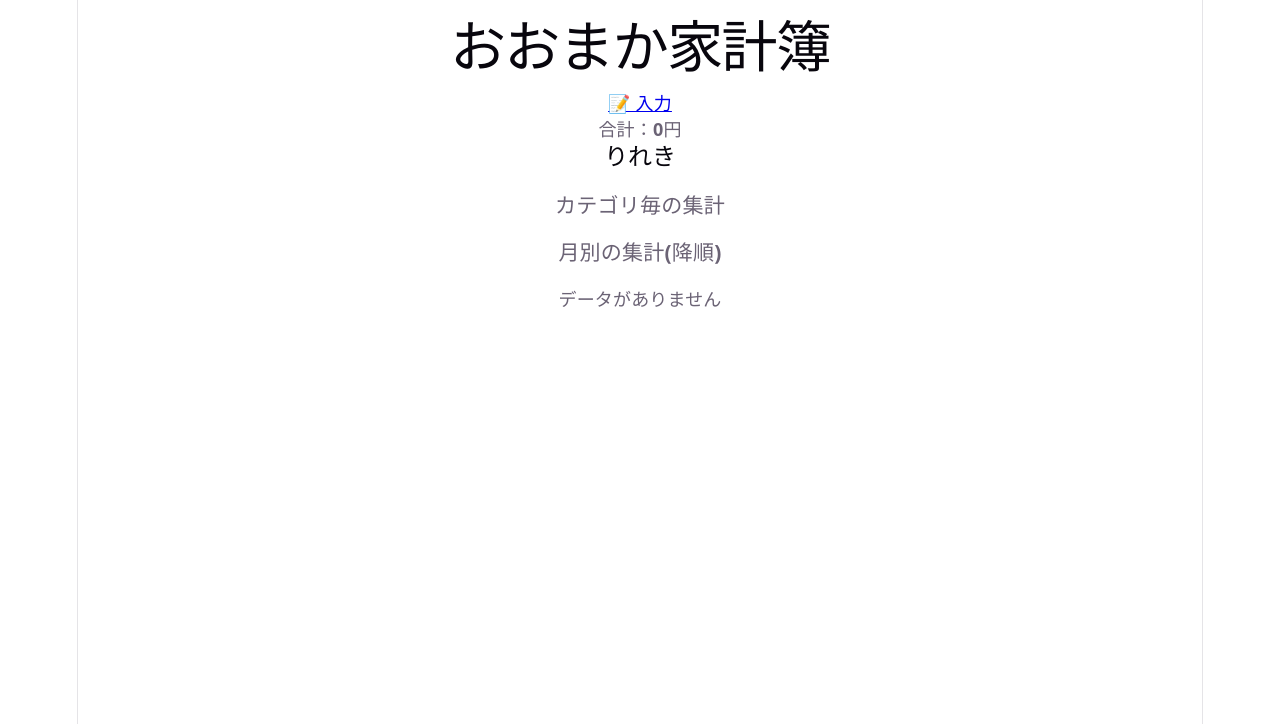
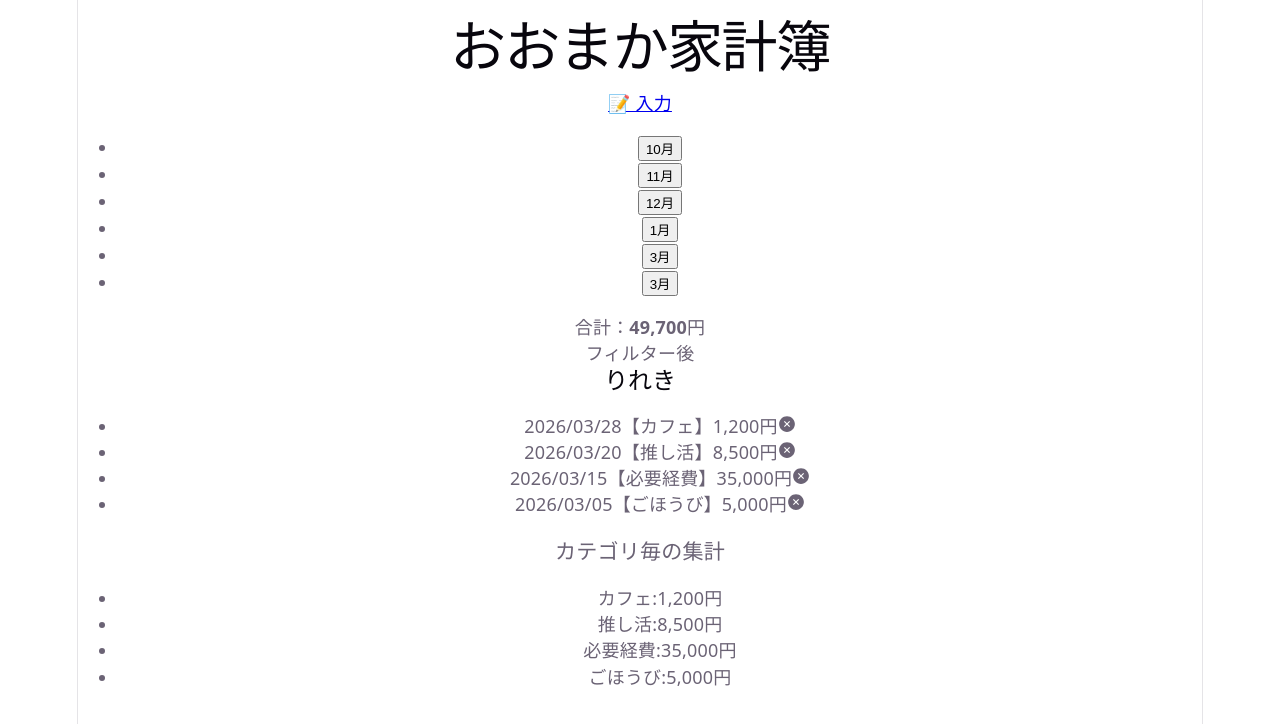
Before and after one commit to hayami-dev/omakakakeibo-front, a React (Vite) app: page / in a window 1280 px wide. Shown: the top 724 px of the page. Built offline with nearby package versions, Linux system fonts and the light colour scheme.

Commit message:
一時コミット

```diff
--- a/src/DateUtils.js
+++ b/src/DateUtils.js
@@ -1,3 +1,5 @@
+// yyyy-MM-dd
+// InputFormでの入力に使用
 export const getFormattedDate = (
   yearOffset = 0,
   monthOffset = 0,
@@ -19,3 +21,25 @@ export const getFormattedDate = (
     .format(date)
     .replaceAll("/", "-");
 };
+// yyyy-MM
+// 月毎のSummaryに使用
+export const getYearMonth = (yearOffset = 0, monthOffset = 0) => {
+  const fullDate = getFormattedDate(yearOffset, monthOffset, 1);
+  return fullDate.substring(0, 7);
+};
+
+// yyyyに加工
+export function extractYear(yearMonthStr) {
+  if(!yearMonthStr){
+    return "";
+  }
+  return parseInt(yearMonthStr.substring(0,4));
+};
+
+// MMに加工
+export function extractMonth(yearMonthStr) {
+  if(!yearMonthStr){
+    return "";
+  }
+  return parseInt(yearMonthStr.substring(5,7));
+};
--- /dev/null
+++ b/src/components/SelectMonth.jsx
@@ -0,0 +1,30 @@
+import { extractMonth, getYearMonth } from "../DateUtils";
+
+export default function SelectMonth({ changeDisplayMonth }) {
+  // 今月から6か月前までを取得
+  function getLastSixMonths() {
+    const months = [];
+    for (let i = 0; i < 6; i++) {
+      const formmaedDate = getYearMonth(0, -i);
+      const yearMonth = formmaedDate.substring(0, 7);
+      months.push(yearMonth);
+    }
+    return months.reverse();
+  }
+  const sixMonths = getLastSixMonths();
+
+  return (
+    <ul>
+      {sixMonths.map((yearMonth) => {
+        const displayMonth = extractMonth(yearMonth);
+        return (
+          <li key={yearMonth}>
+            <button onClick={() => changeDisplayMonth(yearMonth)}>
+              {displayMonth}月
+            </button>
+          </li>
+        );
+      })}
+    </ul>
+  );
+}
--- /dev/null
+++ b/src/dummyData.js
@@ -0,0 +1,36 @@
+export const getDummyData = [
+  // 🎒 2026年4月
+  { amount: 1800, category: "カフェ", date: "2026-04-31" },
+  { amount: 45000, category: "必要経費", date: "2026-04-15" },
+  { amount: 3000, category: "ごほうび", date: "2026-04-04" },
+  { amount: 15000, category: "推し活", date: "2026-04-01" },
+  // 🌸 2026年3月
+  { amount: 1200, category: "カフェ", date: "2026-03-28" },
+  { amount: 8500, category: "推し活", date: "2026-03-20" },
+  { amount: 35000, category: "必要経費", date: "2026-03-15" },
+  { amount: 5000, category: "ごほうび", date: "2026-03-05" },
+
+  // 🍫 2026年2月
+  { amount: 1500, category: "カフェ", date: "2026-02-14" },
+  { amount: 42000, category: "必要経費", date: "2026-02-10" },
+  { amount: 12000, category: "ごほうび", date: "2026-02-02" },
+
+  // 🎍 2026年1月
+  { amount: 300, category: "わからない", date: "2026-01-25" },
+  { amount: 25000, category: "推し活", date: "2026-01-15" },
+  { amount: 38000, category: "必要経費", date: "2026-01-05" },
+
+  // 🎄 2025年12月
+  { amount: 800, category: "カフェ", date: "2025-12-24" },
+  { amount: 15000, category: "ごほうび", date: "2025-12-20" },
+  { amount: 50000, category: "必要経費", date: "2025-12-10" },
+
+  // 🍁 2025年11月
+  { amount: 9999, category: "ああああああああああ", date: "2025-11-20" },
+  { amount: 32000, category: "必要経費", date: "2025-11-10" },
+  { amount: 6000, category: "推し活", date: "2025-11-03" },
+];
+
+export const getDummySummary = () => {
+  return getDummyData.reduce((acc, cur) => acc + cur.amount, 0);
+};
--- a/src/pages/Home.jsx
+++ b/src/pages/Home.jsx
@@ -4,10 +4,30 @@ import HistoryList from "../components/HistoryList";
 import CategorySummary from "../components/CategorySummary";
 import MonthSummary from "../components/MonthSummary";
 import { NavLink, Outlet } from "react-router";
+import { getYearMonth, extractYear } from "../DateUtils";
+import { getDummyData, getDummySummary } from "../dummyData";
+import SelectMonth from "../components/SelectMonth";
 
 export default function Home() {
-  const [result, setResult] = useState(0);
-  const [history, setHistory] = useState([]);
+  const [result, setResult] = useState(getDummySummary());
+  const [history, setHistory] = useState(getDummyData);
+  // 選択中の月
+  const [selectMonth, setSelectMonth] = useState(getYearMonth());
+
+  const changeDisplayMonth = (yearMonth) => {
+    setSelectMonth(yearMonth);
+  };
+
+  // historyを月毎にフィルターにかける
+  const filteredHistory = selectMonth
+    ? history.filter((item) => item.date.startsWith(selectMonth))
+    : history; // 何も選ばれてなければ今月
+
+  // フィルタリングした内容の合計値を出す
+  const filteredTotal = filteredHistory.reduce(
+    (acc, cur) => acc + cur.amount,
+    0,
+  );
 
   const removeHistory = (targetIndex) => {
     // indexがtargetIndexじゃないものだけ残す(配列を直で消せない)
@@ -26,15 +46,16 @@ export default function Home() {
       <h1>おおまか家計簿</h1>
       <nav>
         <NavLink to="/input">📝 入力</NavLink>
+        <SelectMonth changeDisplayMonth={changeDisplayMonth}></SelectMonth>
       </nav>
       {/* 結果表示 */}
       <section>
-        <Summary total={result} />
+        <Summary total={filteredTotal} />
       </section>
       <section>
-        <HistoryList history={history} onRemove={removeHistory} />
-        <CategorySummary history={history} />
-        <MonthSummary history={history} />
+        <p>フィルター後</p>
+        <HistoryList history={filteredHistory} onRemove={removeHistory} />
+        <CategorySummary history={filteredHistory} />
       </section>
       <Outlet
         context={{
```
